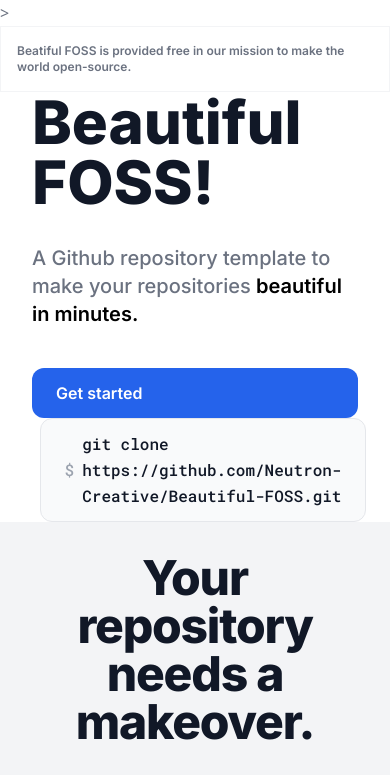
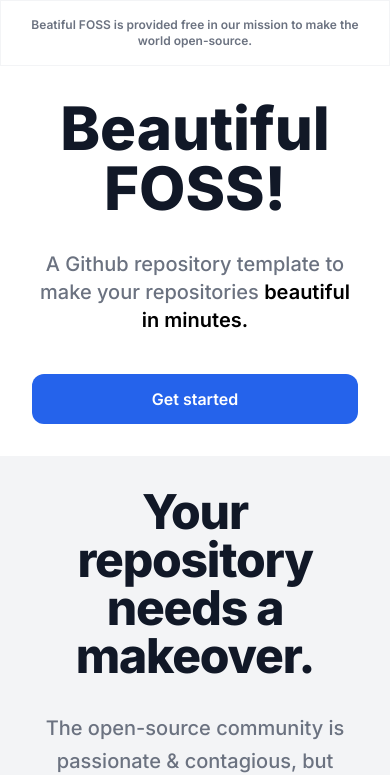
Before and after one commit to Neutron-Creative/Beautiful-FOSS, a plain HTML site: page www/index.html in a window 390 px wide. Shown: the top 775 px of the page. Drawn offline with nearby package versions, Linux system fonts and the light colour scheme.

Commit message:
Add responsiveness to www

```diff
--- a/www/index.html
+++ b/www/index.html
@@ -19,8 +19,8 @@
     <meta property="twitter:description" content="A GitHub repository boilerplate to make your repositories beautiful & discoverable in minutes.">
     <meta property="twitter:image" content="https://foss.neutron.so/assets/Beautiful-FOSS-Hero.png">
 
-    <!-- Responsive device support -->>
-    <meta name="viewport" content="width=device-width, initial-scale=1">
+    <!-- Responsive device support -->
+    <meta name="viewport" content="width=device-width, initial-scale=1"/>
 
     <link href="https://unpkg.com/tailwindcss@^2/dist/tailwind.min.css" rel="stylesheet">
     <link rel="preconnect" href="https://fonts.gstatic.com">
@@ -31,14 +31,15 @@
       .terminal, .terminal * { font-family: 'Roboto Mono', 'Inter', sans-serif !important; }
       .social-mark { opacity: .5; width:20px; height: auto; }
       .social-mark:hover { opacity: 1; }
+      html, body { width: 100vw; height: auto; min-height: 100vh; }
     </style>
   </head>
-  <body class="text-gray-500 leading-relaxed">
+  <body class="w-screen min-h-screen h-auto text-gray-500 leading-relaxed">
     <!-- Announcement banner -->
     <div class="flex flex-row items-center justify-center p-4 md:p-2 bg-white border border-x-0 border-top-0 border-gray-100">
-      <span class="flex flex-row text-xs md:text-sm font-semibold">
+      <span class="flex flex-row text-xs md:text-sm font-semibold text-center items-center justify-center">
         <!-- If exciting -->
-        <!-- <span class="flex mr-2 md:hidden">🎉</span>-->
+        <!-- <span class="flex mr-2 md:hidden">🎉</span> -->
         Beatiful FOSS is provided free in our mission to make the world open-source.
         <!-- If exciting -->
         <!-- <span class="flex md:hidden ml-2">🎉</span> -->
@@ -49,14 +50,14 @@
     <!-- Jumbotron -->
     <section class="w-full flex flex-col items-center justify-center">
       <!-- Container -->
-      <div class="w-full max-w-5xl px-8 md:py-32">
+      <div class="w-full max-w-5xl p-8 md:py-32 flex flex-col items-center justify-center text-center">
         <h1 class="text-gray-900 text-6xl lg:text-7xl font-extrabold mb-8">Beautiful FOSS!</h2>
         <p class="text-xl lg:text-2xl font-medium">
           A Github repository template to make your repositories <span class="text-black font-semibold">beautiful in minutes.</span>
         </p>
-        <div class="flex flex-col md:flex-row items-center mt-10 space-x-4">
-          <a href="https://github.com/Neutron-Creative/Beautiful-FOSS" class="w-full md:w-auto font-semibold text-white bg-blue-600 hover:bg-blue-500  py-3 px-6 rounded-xl">Get started</a>
-          <div class="terminal flex flex-none bg-gray-50 text-gray-400 hover:text-gray-900 rounded-xl items-center justify-center space-x-2 px-6 py-3 border border-gray-200 w-full md:w-auto">
+        <div class="flex flex-col md:flex-row items-center mt-10 space-x-4 w-full md:justify-center">
+          <a href="https://github.com/Neutron-Creative/Beautiful-FOSS" class="w-full text-center md:w-auto font-semibold text-white bg-blue-600 hover:bg-blue-500  py-3 px-6 rounded-xl">Get started</a>
+          <div class="hidden terminal md:flex flex-none bg-gray-50 text-gray-400 hover:text-gray-900 rounded-xl items-center justify-center space-x-2 px-6 py-3 border border-gray-200 w-full md:w-auto">
             <span>$</span>
             <span class="text-gray-900">git clone https://github.com/Neutron-Creative/Beautiful-FOSS.git</span>
           </div>
@@ -161,9 +162,9 @@
         <h2 class="text-lg tracking-wide font-semibold text-blue-600 uppercase mb-3">Forever free</h2>
         <h3 class="text-6xl text-gray-900 font-extrabold mb-8">100% free, no catch.</h3>
         <p class="text-2xl leading-relaxed font-medium mb-10">The best part about Beautiful FOSS is there's no excuse not to use it - it's entirely free! Licensed via LGPL, you're free to use this in your project and modify however you need without paying a dime.</p>
-        <div class="flex flex-col md:flex-row items-center space-x-4">
-          <a href="https://github.com/Neutron-Creative/Beautiful-FOSS" class="w-full md:w-auto font-semibold text-white bg-blue-600 hover:bg-blue-500  py-3 px-6 rounded-xl">Get started</a>
-          <div class="terminal flex flex-none bg-gray-50 text-gray-400 hover:text-gray-900 rounded-xl items-center justify-center space-x-2 px-6 py-3 border border-gray-200 w-full md:w-auto">
+        <div class="flex flex-col md:flex-row items-center space-x-4 w-full items-center justify-center">
+          <a href="https://github.com/Neutron-Creative/Beautiful-FOSS" class="text-center w-full md:w-auto font-semibold text-white bg-blue-600 hover:bg-blue-500  py-3 px-6 rounded-xl">Get started</a>
+          <div class="terminal hidden md:flex flex-none bg-gray-50 text-gray-400 hover:text-gray-900 rounded-xl items-center justify-center space-x-2 px-6 py-3 border border-gray-200 w-full md:w-auto">
             <span>$</span>
             <span class="text-gray-700">git clone https://github.com/Neutron-Creative/Beautiful-FOSS.git</span>
           </div>
```
Also changed, not shown: assets/Icon.png (added).
